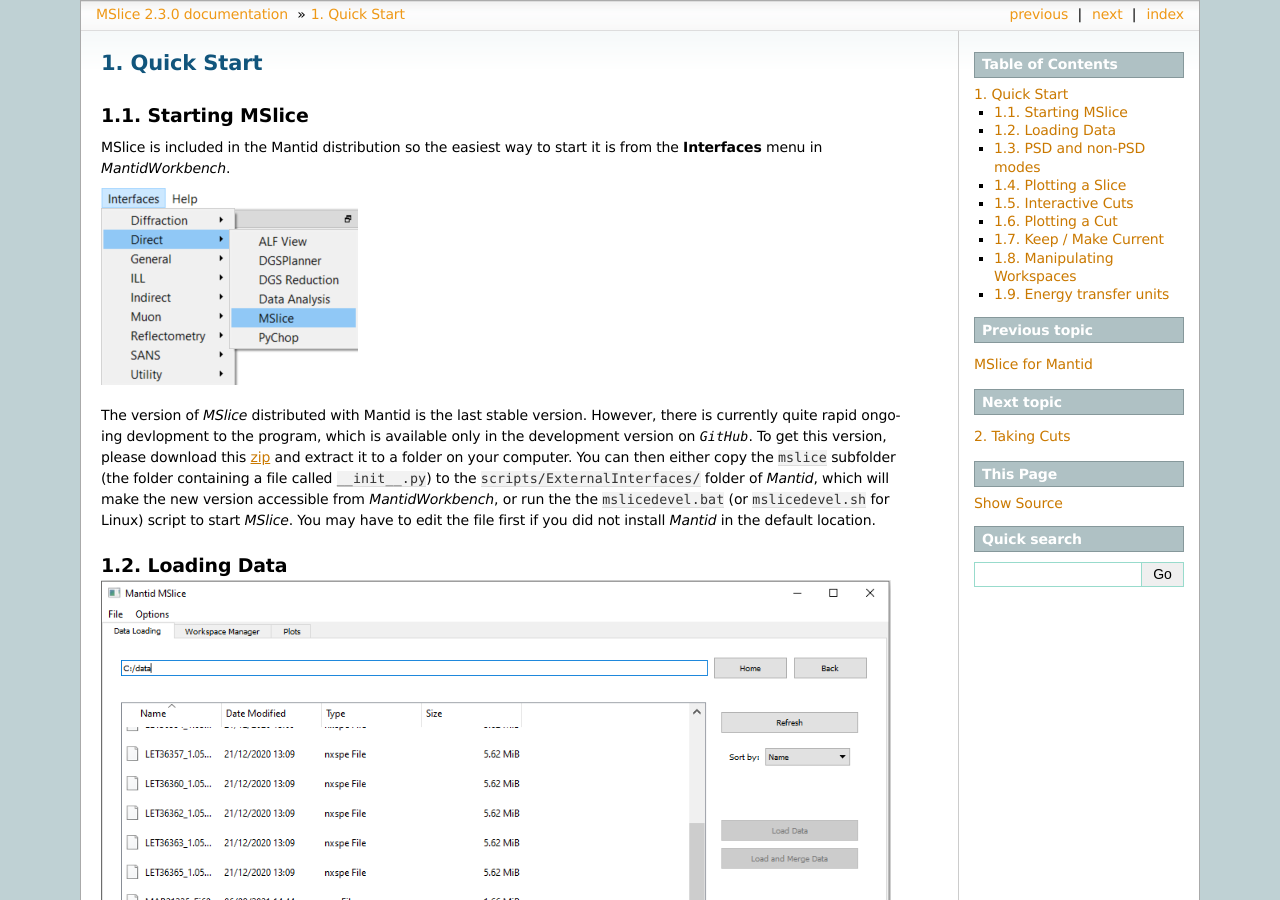
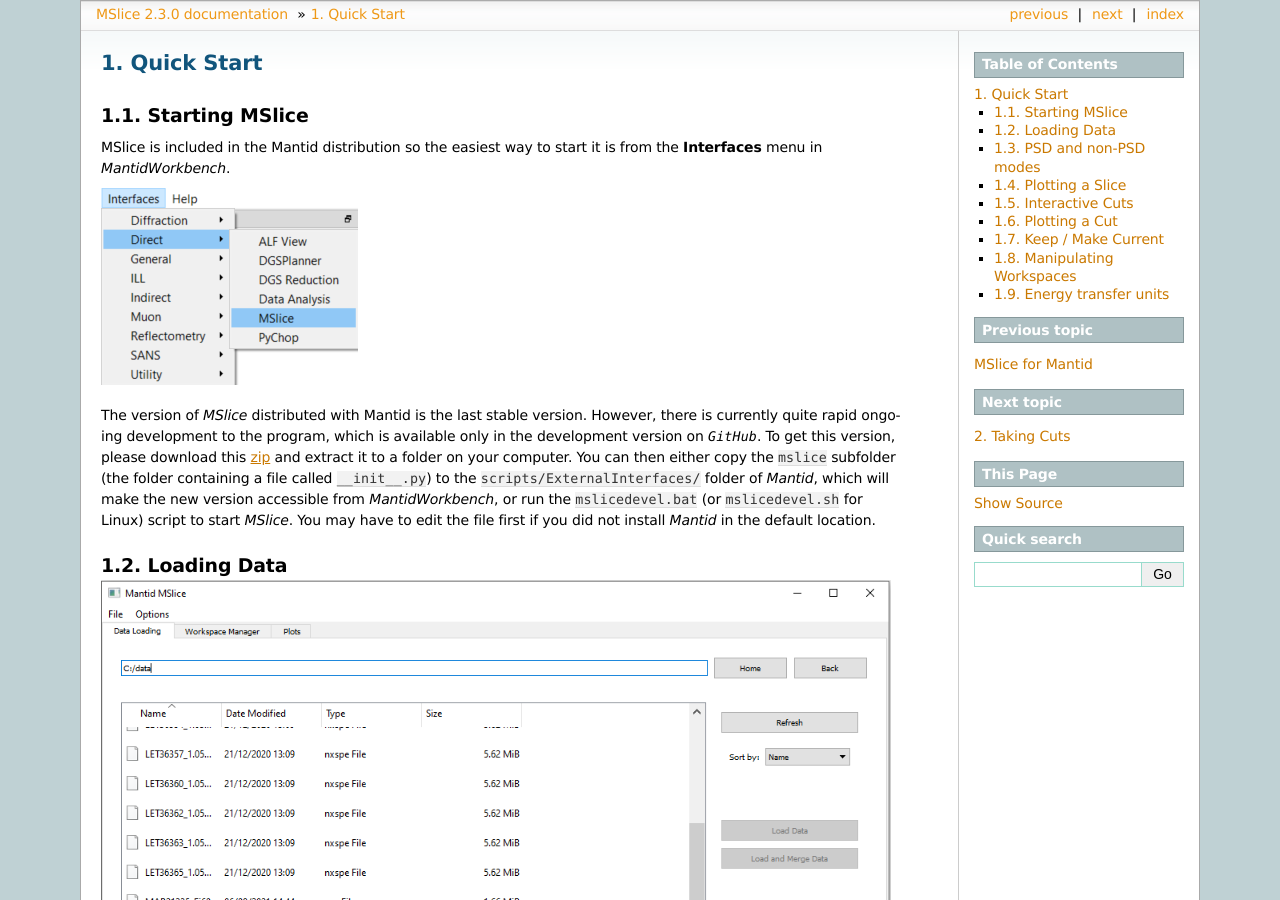
Before and after one commit to mantidproject/mslice, a Sphinx documentation site: the page built from docs/source/quickstart.rst, in a window 1280 px wide and 900 px high. Built offline with Sphinx 7.4.7, drawn with Linux system fonts in a browser that asks for light colours; formulas are drawn with MathJax 3; some of the changed text lies outside the part shown.

Commit message:
Changes requested after review

```diff
--- a/docs/source/quickstart.rst
+++ b/docs/source/quickstart.rst
@@ -9,11 +9,11 @@
 .. image:: images/quickstart/mantid_interfaces_menu.png
 
 The version of *MSlice* distributed with Mantid is the last stable version. However, there is currently quite rapid ongoing
-devlopment to the program, which is available only in the development version on `GitHub`. To get this version, please
+development to the program, which is available only in the development version on `GitHub`. To get this version, please
 download this `zip <https://github.com/mantidproject/mslice/archive/main.zip>`_ and extract it to a folder on your computer.
 You can then either copy the ``mslice`` subfolder (the folder containing a file called ``__init__.py``) to the
 ``scripts/ExternalInterfaces/`` folder of *Mantid*, which will make the new version accessible from *MantidWorkbench*, or run the
-the ``mslicedevel.bat`` (or ``mslicedevel.sh`` for Linux) script to start *MSlice*. You may have to edit the file first if
+``mslicedevel.bat`` (or ``mslicedevel.sh`` for Linux) script to start *MSlice*. You may have to edit the file first if
 you did not install *Mantid* in the default location.
 
 Loading Data
@@ -157,7 +157,7 @@
 .. image:: images/quickstart/subtract_dialog.png
    :scale: 80 %
 
-To subtract the a background dataset from sample dataset(s), first select one or more sample workspace(s). Then click
+To subtract a background dataset from sample dataset(s), first select one or more sample workspace(s). Then click
 ``Subtract``. A dialog will appear asking you to select the background dataset to subtract and optionally allow you to
 specify a self-shielding factor. This self-shielding factor is applied to the background dataset first before it
 is subtracted from the sample dataset(s). The subtraction is done on each sample workspace individually.
```
